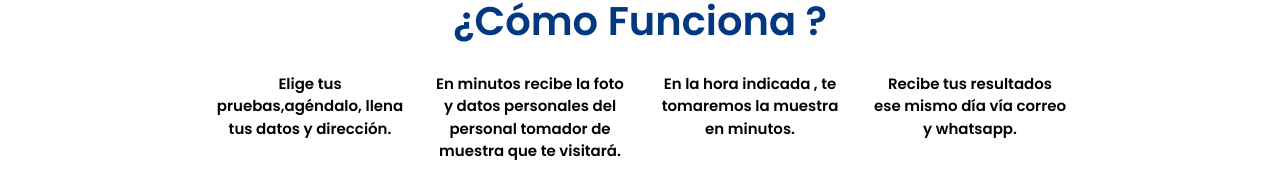
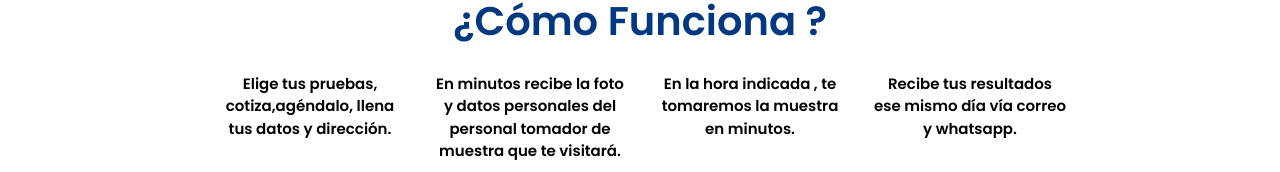
Before and after one commit to cristhian-fernandez/prontomedix, a React (Create React App) app in the folder client/: page / in a window 1280 px wide. Shown: the part 497-669 px from the top of the page. Built offline with nearby package versions, Linux system fonts and the light colour scheme; no server answers.

Commit message:
cambiado texto

```diff
--- a/client/src/Pages/Home/Home.jsx
+++ b/client/src/Pages/Home/Home.jsx
@@ -42,7 +42,7 @@ function Home() {
                 <h2 className={styles.subtittle}>¿Cómo Funciona ?</h2>
                 <div className={styles.seccion}>
                     <div className={styles.seccion_works}>
-                        <p>Elige tus pruebas,agéndalo, llena tus datos y dirección.</p>
+                        <p>Elige tus pruebas, cotiza,agéndalo, llena tus datos y dirección.</p>
                         <img src={agendar} alt="agendar" />
                     </div>
                     <div className={styles.seccion_works}>
```
